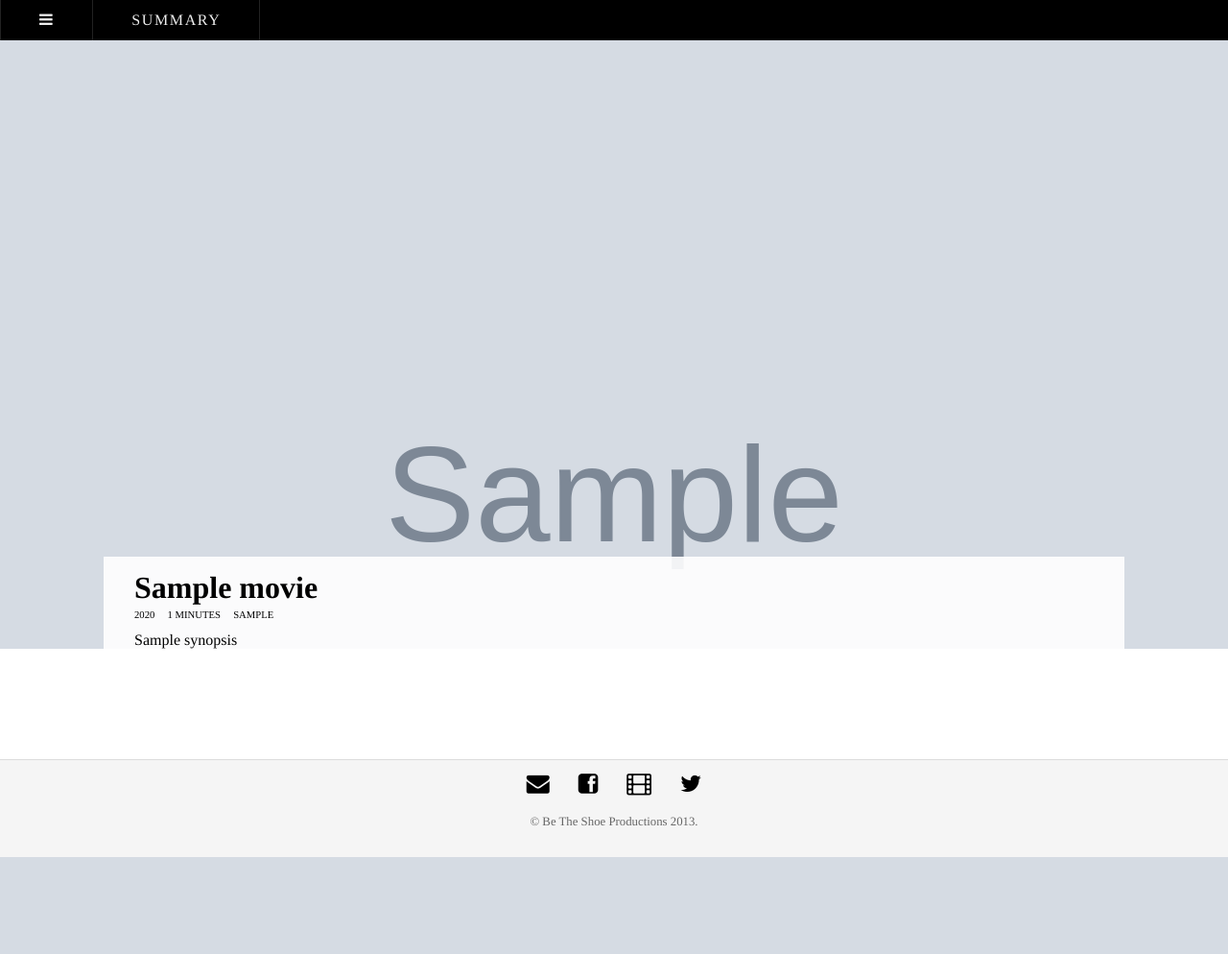
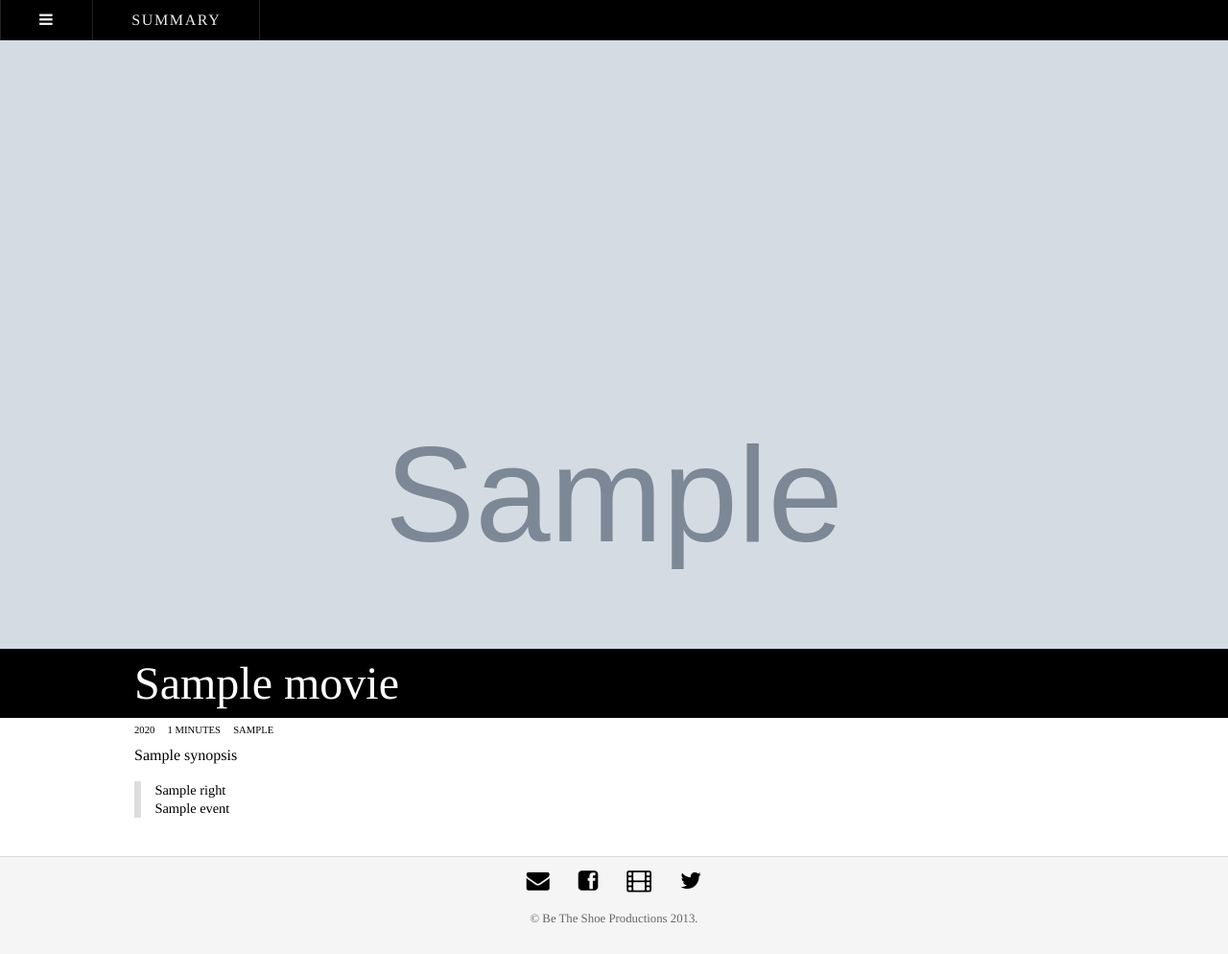
Before and after one commit to whatisjasongoldstein/betheshoe, a Django app: template movies/templates/movies/movie_detail.html in a window 1280 px wide. Shown: the whole page at 96% size. Before the commit the page ends 893 px from the top, so only its background shows below. Run offline with Django 3.2, Linux system fonts and the light colour scheme; the template is opened without the code that fills it: most values are stand-ins (such as "Sample title", 1, 10 or a date in 2020); grey boxes marked "Sample" are stand-in pictures; style sheets or scripts are compiled from the project's sources; some libraries are stand-ins or nearby versions.

Commit message:
More consistent visual language.

```diff
--- a/betheshoe/static/css/movies.less
+++ b/betheshoe/static/css/movies.less
@@ -1,4 +1,45 @@
 @import "variables.less";
+
+.movie-overview {
+    background: white;
+    position: relative;
+    z-index: 200;
+
+    .title {
+         font-family: @condensed;
+        font-weight: 100;
+        padding: 0.25em 0.5em;
+        margin: 0;
+        line-height: 1em;
+        font-size: 3em;
+        background: #000;
+        color: #FFF;
+    }
+
+    .summary {
+        position: relative;
+        width: 95%;
+        padding: 0 0 1em 0;
+
+        .meta {
+            font-size: 0.666em;
+            text-transform: uppercase;
+            margin: 0;
+            .data {
+                display: inline-block;
+                margin-right: 1em;
+            }
+        }
+    }
+    .poster {
+        width: 33%; max-width: 100%; display: block;
+        float: right; margin-left: 5%; margin-top: -10em;
+        box-shadow: 0 0 1em rgba(0, 0, 0, 0.25);
+    }
+
+}
+
+
 .video-panel {
     padding: 1em 0;
 
@@ -24,3 +65,19 @@
     }
 
 }
+
+.movie-overview .events {
+    font-size: 0.9em;
+    font-weight: normal;
+    margin: 1em auto;
+    padding: 0;
+    list-style-type: none;
+    text-align: left;
+    border-left: 0.5em solid #ddd;
+    padding: 0 0 0 1em;
+
+    li {
+        margin: 0;
+        line-height: 1.333em;
+    }
+}
--- a/betheshoe/static/css/project.less
+++ b/betheshoe/static/css/project.less
@@ -18,6 +18,12 @@ body {
 
 h1, h2, h3, h4, h5, h6, ul, ol, p {
     margin: 0.5em 0;
+}
+
+hr.clear {
+    height: 0;
+    visibility: hidden;
+    clear:both;
 }
 
 .outer-island {
--- a/betheshoe/static/css/splash.less
+++ b/betheshoe/static/css/splash.less
@@ -115,40 +115,3 @@
         padding-bottom: 1em;
     }
 }
-
-.movie-overview {
-    background: white;
-    position: relative;
-    z-index: 200;
-
-    .summary {
-        background: rgba(255,255,255, 0.9);
-        position: relative;
-        top: -6em;
-        padding: 1em 2.5%;
-        width: 95%;
-
-        h1 {
-            font-family: @sans;
-            font-weight: thin;
-            margin: 0;
-            line-height: 1em;
-            font-weight: 600;
-        }
-        .meta {
-            font-size: 0.666em;
-            text-transform: uppercase;
-            margin: 0;
-            .data {
-                display: inline-block;
-                margin-right: 1em;
-            }
-        }
-    }
-    .poster {
-        width: 33%; max-width: 100%; display: block;
-        float: right; margin-left: 5%; margin-top: -11%;
-        box-shadow: 0 0 1em rgba(0, 0, 0, 0.25);
-    }
-
-}
--- a/betheshoe/templates/bts/base.html
+++ b/betheshoe/templates/bts/base.html
@@ -28,7 +28,7 @@
     {% block nav %}
     <nav class="nav">
         <ul class="nav-items">
-            <li><a href="../" class="icon-reorder"></a></li>
+            <li><a id="dropdown-btn" href="/" class="icon-reorder"></a></li>
             {% block navitems %}{% endblock navitems %}
         </ul>
     </nav>
--- a/betheshoe/templates/bts/index.html
+++ b/betheshoe/templates/bts/index.html
@@ -19,10 +19,10 @@
 
             <div class="button-set">
                 {% if movie.trailer_url %}
-                    <a href="#">See The Trailer</a>
+                    <a href="{{ movie.get_absolute_url }}#trailer">See The Trailer</a>
                 {% endif %}
                 {% if movie.full_url %}
-                    <a href="#">Watch The Movie</a>
+                    <a href="{{ movie.get_absolute_url }}#watch">Watch The Movie</a>
                 {% endif %}
             </div>
 
--- a/movies/templates/movies/movie_detail.html
+++ b/movies/templates/movies/movie_detail.html
@@ -6,15 +6,28 @@
 <div class="splash movie" id="presenting"></div>
 <div class="movie-overview">
 
+    <h1 class="title">
+        <div class="island">{{ movie.title }}</div>
+    </h1>
     <div class="island summary">
         <img class="poster" src="{% thumbnail movie.poster 300x675 %}">
-        <h1 class="title">{{ movie.title }}</h1>
         <p class="meta">
             <span class="data">{{ movie.year }} </span>
             <span class="data">{{ movie.length }} minutes</span>
             <span class="data">{{ movie.get_genre_display }}</span>
         </p>
         {{ movie.synopsis|markdown }}
+
+        <ul class="events">
+            {% for right in movie.get_bragging_rights %}
+                <li>{{ right }}</li>
+            {% endfor %}
+            {% for event in movie.get_nonfestival_events %}
+                <li>{{ event }}</li>
+            {% endfor %}
+        </ul>
+
+        <hr class="clear">
     </div>
 
 </div>
```
Also changed, not shown: movies/models.py (+22 -6 lines).
